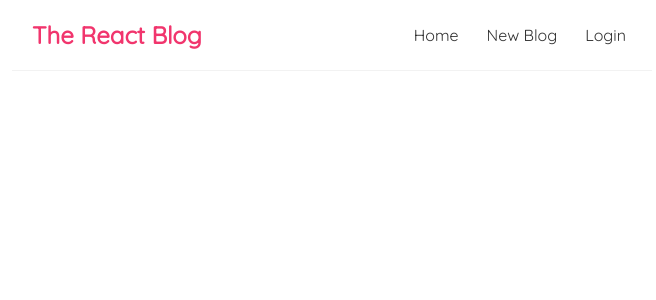
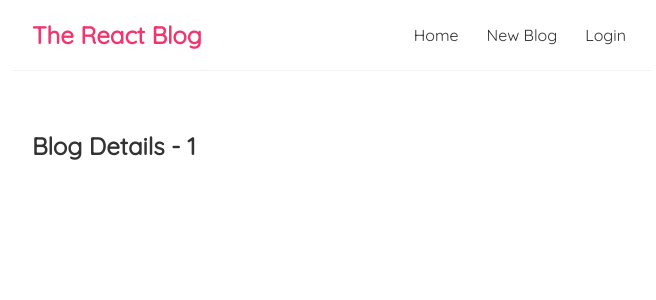
Before and after one commit to davemgj84/react-blog, a React (Create React App) app: page /blogs/1 in a window 1280 px wide. Shown: the top 300 px of the page, without its empty margins (308-964 px from the left). Built offline with nearby package versions, Linux system fonts and the light colour scheme.

Commit message:
create new component 'BlogDetails' which will show users the specific blog post - create files for styles when needed

```diff
--- a/src/App.js
+++ b/src/App.js
@@ -11,6 +11,7 @@
 import Navbar from "./components/Navbar";
 import Home from "./components/Home";
 import Create from "./components/Create";
+import BlogDetails from "./components/BlogDetails";
 
 const App = () => {
   const _ScrollToTop = (props) => {
@@ -34,6 +35,7 @@
               </Route>
               <Route path="/home" component={Home} />
               <Route path="/create" component={Create} />
+              <Route path="/blogs/:id" component={BlogDetails} />
             </Switch>
           </ScrollToTop>
         </div>
--- /dev/null
+++ b/src/components/BlogDetails.jsx
@@ -0,0 +1,14 @@
+import { useParams } from "react-router-dom";
+import "../styles/BlogDetails.scss";
+
+const BlogDetails = () => {
+  const { id } = useParams();
+
+  return (
+    <div className="blog-details">
+      <h2>Blog Details - {id} </h2>
+    </div>
+  );
+};
+
+export default BlogDetails;
--- a/src/components/BlogList.jsx
+++ b/src/components/BlogList.jsx
@@ -1,4 +1,5 @@
 import "../styles/BlogList.scss";
+import { Link } from "react-router-dom";
 
 const BlogList = ({ blogs, title }) => {
   return (
@@ -6,8 +7,10 @@
       <h2>{title}</h2>
       {blogs.map((blog) => (
         <div className="blog-preview" key={blog.id}>
-          <h2>{blog.title}</h2>
-          <p>Written by {blog.author}</p>
+          <Link to={`/blogs/${blog.id}`}>
+            <h2>{blog.title}</h2>
+            <p>Written by {blog.author}</p>
+          </Link>
         </div>
       ))}
     </div>
--- a/src/components/Create.jsx
+++ b/src/components/Create.jsx
@@ -1,3 +1,5 @@
+import "../styles/Create.scss";
+
 const Create = () => {
   return (
     <div className="create">
--- a/src/styles/BlogList.scss
+++ b/src/styles/BlogList.scss
@@ -12,4 +12,7 @@
     color: #f1356d;
     margin-bottom: 8px;
   }
+  a {
+    text-decoration: none;
+  }
 }
```
Also changed, not shown: src/styles/BlogDetails.scss (added), src/styles/Create.scss (added).
